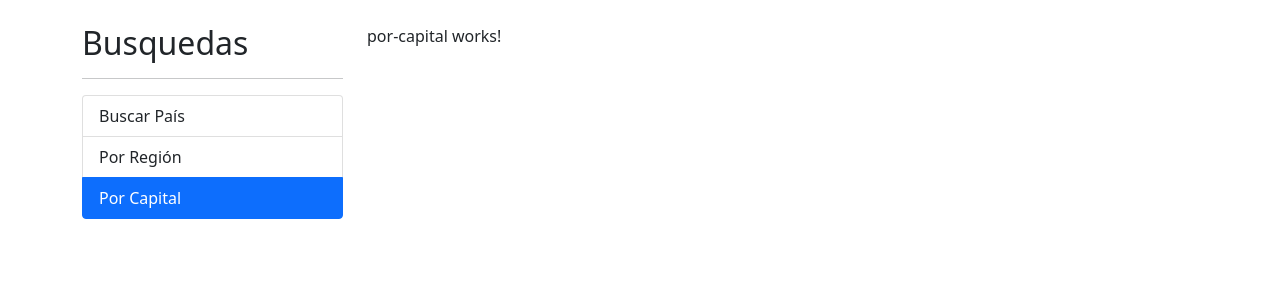
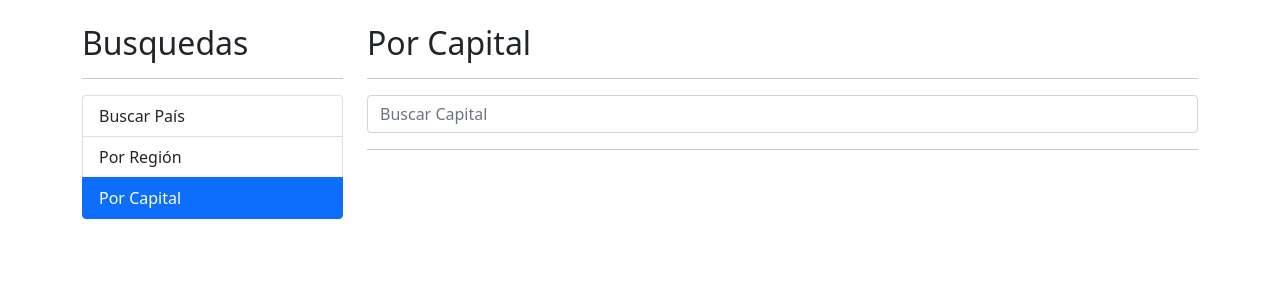
Before and after one commit to dhurrego/paises-app, an Angular app: page /capital in a window 1280 px wide. Shown: the top 300 px of the page. Built offline with nearby package versions, Linux system fonts and the light colour scheme.

Commit message:
Por capital OKEY

```diff
--- a/src/app/pais/components/pais-input/pais-input.component.html
+++ b/src/app/pais/components/pais-input/pais-input.component.html
@@ -1,3 +1,3 @@
 <form action="" autocomplete="off" (ngSubmit)="buscar()">
-    <input type="text" name="termino" placeholder="Buscar País" class="form-control" [(ngModel)]="termino" (input)="teclaPresionada()">
+    <input type="text" name="termino" placeholder="Buscar {{ buscado }}" class="form-control" [(ngModel)]="termino" (input)="teclaPresionada()">
 </form>
--- a/src/app/pais/components/pais-input/pais-input.component.ts
+++ b/src/app/pais/components/pais-input/pais-input.component.ts
@@ -1,4 +1,4 @@
-import { Component, OnInit, Output, EventEmitter } from '@angular/core';
+import { Component, OnInit, Output, EventEmitter, Input } from '@angular/core';
 import { Subject } from 'rxjs';
 import { debounceTime } from 'rxjs/operators';
 
@@ -11,6 +11,7 @@
 
   @Output() onEnter: EventEmitter<string> = new EventEmitter();
   @Output() onDebounce: EventEmitter<string> = new EventEmitter();
+  @Input() buscado: string = '';
 
   debouncer: Subject<string> = new Subject();
 
--- a/src/app/pais/components/pais-tabla/pais-tabla.component.html
+++ b/src/app/pais/components/pais-tabla/pais-tabla.component.html
@@ -4,6 +4,7 @@
             <th> # </th>
             <th> Bandera </th>
             <th> Nombre </th>
+            <th> Capital </th>
             <th> Población </th>
             <th></th>
         </tr>
@@ -15,6 +16,7 @@
                 <img [src]="pais.flag" alt="pais.name" class="small-flag">
             </td>
             <td> {{ pais.name }} </td>
+            <td> {{ pais.capital }} </td>
             <td>{{ pais.population | number }}</td>
             <td>
                 <a [routerLink]="['/pais', pais.alpha2Code ]">Ver más ...</a>
--- a/src/app/pais/pages/por-capital/por-capital.component.html
+++ b/src/app/pais/pages/por-capital/por-capital.component.html
@@ -1 +1,15 @@
-<p>por-capital works!</p>
+<h2>Por Capital</h2>
+<hr>
+<div class="row">
+    <div class="col">
+        <app-pais-input (onEnter)="buscar( $event )" (onDebounce)="sugerencias( $event )" [buscado]="buscado"></app-pais-input>
+    </div>
+</div>
+<hr>
+<div class="alert alert-danger" *ngIf="hayError">No se encontró nada con el término: {{ termino }}</div>
+
+<div class="row" *ngIf="!hayError && paises.length > 0">
+    <div class="col">
+        <app-pais-tabla [paises]="paises" ></app-pais-tabla>
+    </div>
+</div>
--- a/src/app/pais/pages/por-capital/por-capital.component.ts
+++ b/src/app/pais/pages/por-capital/por-capital.component.ts
@@ -1,4 +1,6 @@
-import { Component, OnInit } from '@angular/core';
+import { Component } from '@angular/core';
+import { Country } from '../../interfaces/pais.interfaces';
+import { PaisService } from '../../services/pais.service';
 
 @Component({
   selector: 'app-por-capital',
@@ -6,11 +8,34 @@
   styles: [
   ]
 })
-export class PorCapitalComponent implements OnInit {
+export class PorCapitalComponent {
 
-  constructor() { }
+  public termino: string = '';
+  public hayError: boolean = false;
+  public paises: Country[];
+  public buscado: string = 'Capital';
 
-  ngOnInit(): void {
+  constructor( private _paisService: PaisService ) {
+    this.paises = [];
   }
 
+  buscar( termino: string ){
+    this.hayError = false;
+    this.termino = termino;
+
+    this._paisService.buscarCapital( this.termino ).subscribe(
+      response => {
+        this.paises = response;
+        console.log(response);
+      },
+      error => {
+        this.hayError = true;
+        this.paises = [];
+      }
+    );
+  }
+
+  sugerencias( termino: string ){
+    this.hayError = false;
+  }
 }
--- a/src/app/pais/pages/por-pais/por-pais.component.html
+++ b/src/app/pais/pages/por-pais/por-pais.component.html
@@ -2,7 +2,7 @@
 <hr>
 <div class="row">
     <div class="col">
-        <app-pais-input (onEnter)="buscar( $event )" (onDebounce)="sugerencias( $event )"></app-pais-input>
+        <app-pais-input (onEnter)="buscar( $event )" (onDebounce)="sugerencias( $event )" [buscado]="buscado"></app-pais-input>
     </div>
 </div>
 <hr>
--- a/src/app/pais/pages/por-pais/por-pais.component.ts
+++ b/src/app/pais/pages/por-pais/por-pais.component.ts
@@ -13,6 +13,7 @@
   public termino: string = '';
   public hayError: boolean = false;
   public paises: Country[];
+  public buscado: string = 'País';
 
   constructor( private _paisService: PaisService ) {
     this.paises = [];
--- a/src/app/pais/services/pais.service.ts
+++ b/src/app/pais/services/pais.service.ts
@@ -20,5 +20,13 @@
 
   }
 
+  buscarCapital( termino: string ): Observable<Country[]>{
+
+    const url = `${ this._apiUrl }/capital/${ termino }`;
+
+    return this._http.get<Country[]>( url );
+
+  }
+
 
 }
```
